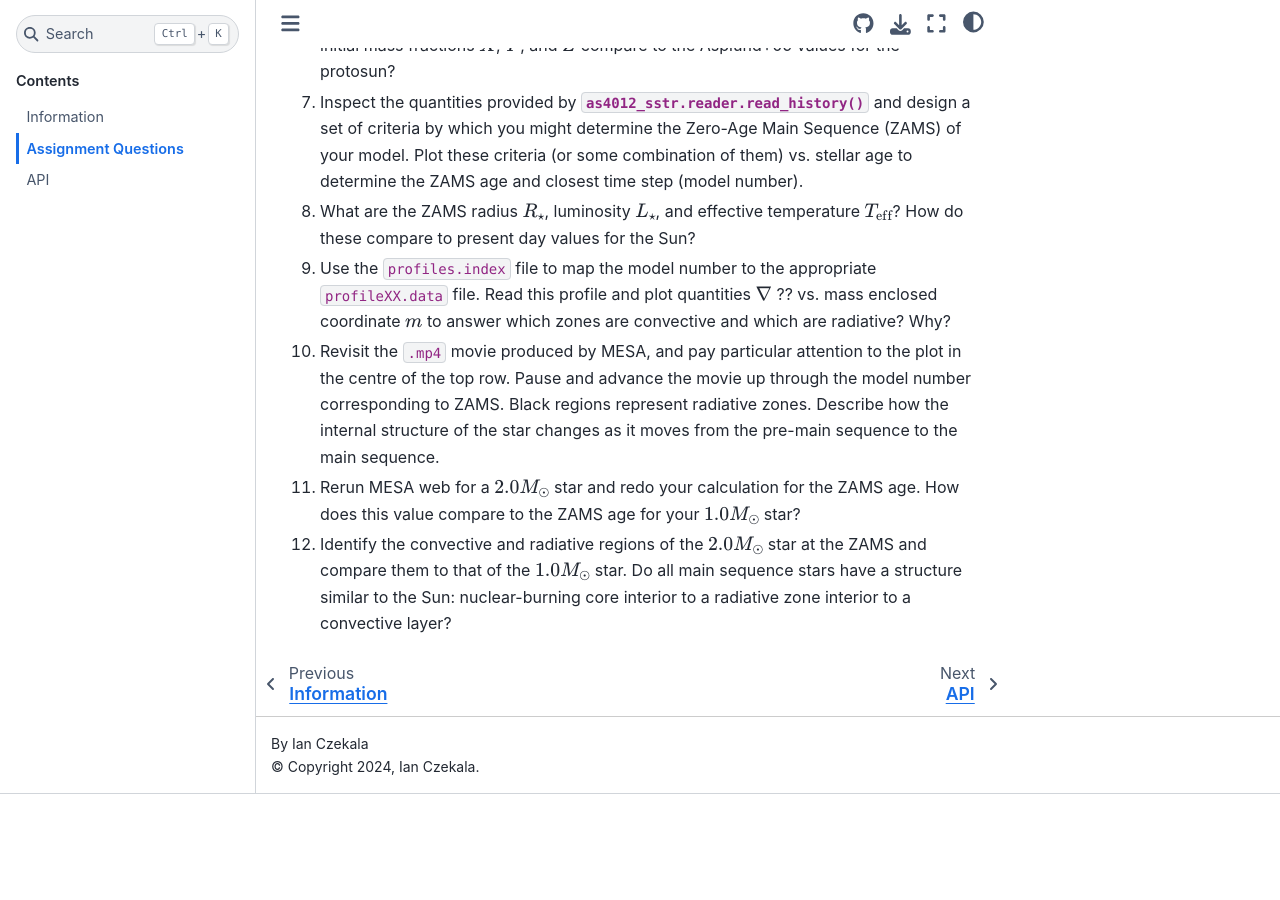
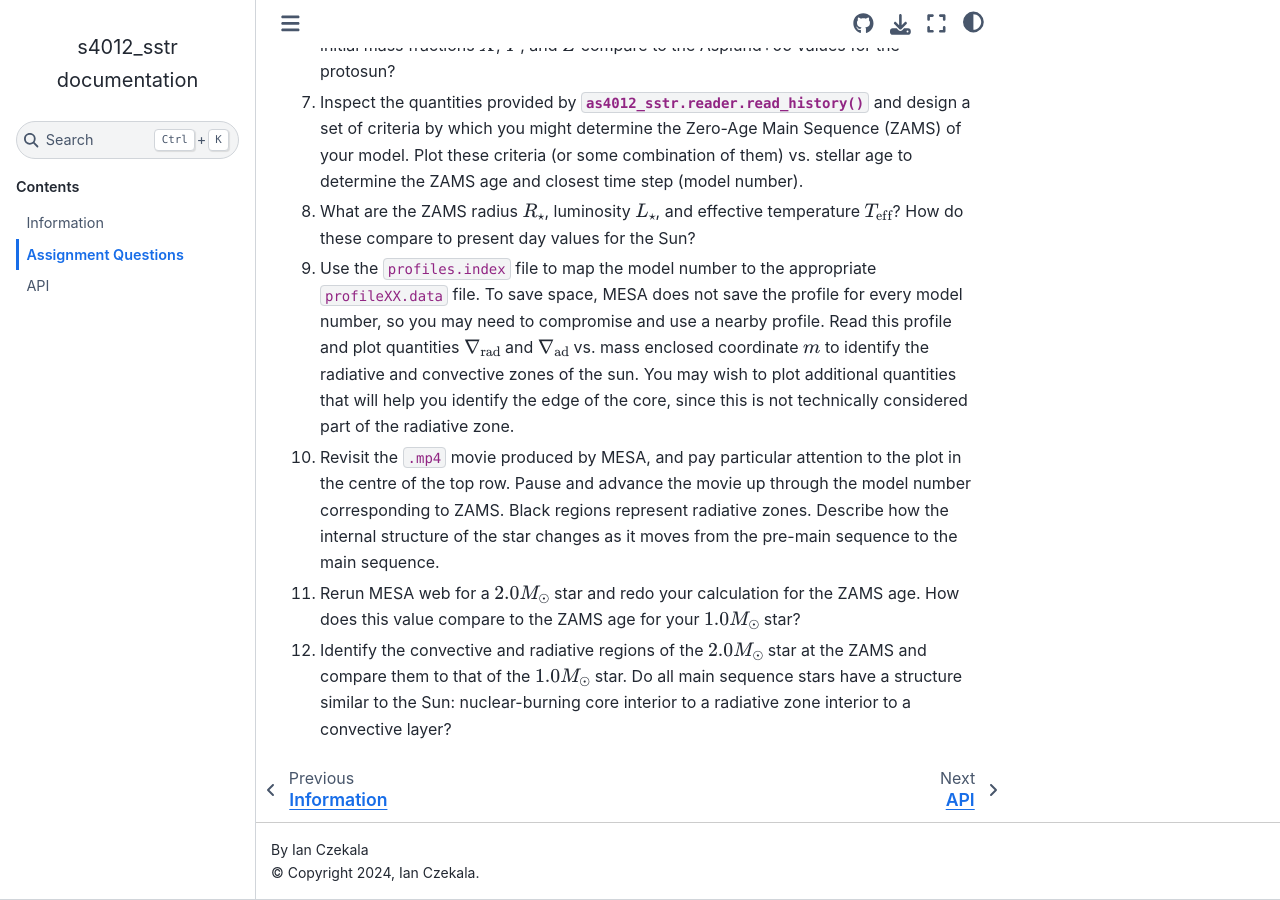
Before and after one commit to iancze/AS4012-MESA, a Sphinx documentation site: the page built from docs/assignment.md, in a window 1280 px wide and 900 px high, scrolled down 801 px. Built offline with Sphinx 7.4.7 and the Sphinx Book theme 1.1.4, drawn with Linux system fonts in a browser that asks for light colours; before the commit the page ends 1595 px from its top, so only the background shows below that.

```diff
--- a/docs/assignment.md
+++ b/docs/assignment.md
@@ -18,7 +18,7 @@ Many questions ask for narrative text to explain your results. Direct and concis
 
 8. What are the ZAMS radius $R_\star$, luminosity $L_\star$, and effective temperature $T_\mathrm{eff}$? How do these compare to present day values for the Sun?
 
-9. Use the `profiles.index` file to map the model number to the appropriate `profileXX.data` file. Read this profile and plot quantities $\nabla$ ?? vs. mass enclosed coordinate $m$ to answer which zones are convective and which are radiative? Why?
+9. Use the `profiles.index` file to map the model number to the appropriate `profileXX.data` file. To save space, MESA does not save the profile for every model number, so you may need to compromise and use a nearby profile. Read this profile and plot quantities $\nabla_\mathrm{rad}$ and $\nabla_\mathrm{ad}$ vs. mass enclosed coordinate $m$ to identify the radiative and convective zones of the sun. You may wish to plot additional quantities that will help you identify the edge of the core, since this is not technically considered part of the radiative zone.
 
 10. Revisit the `.mp4` movie produced by MESA, and pay particular attention to the plot in the centre of the top row. Pause and advance the movie up through the model number corresponding to ZAMS. Black regions represent radiative zones. Describe how the internal structure of the star changes as it moves from the pre-main sequence to the main sequence.
 
```
Also changed, not shown: docs/information.md (+1 -1 lines).
